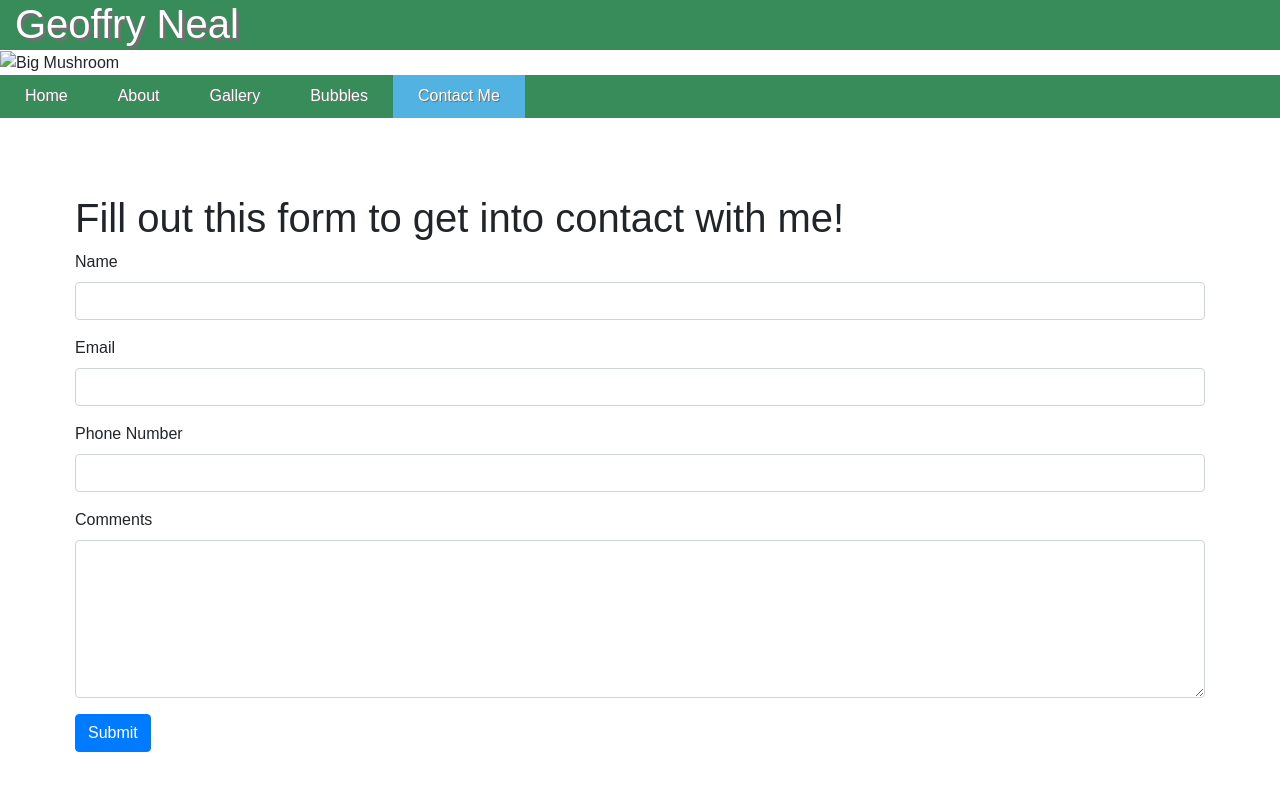
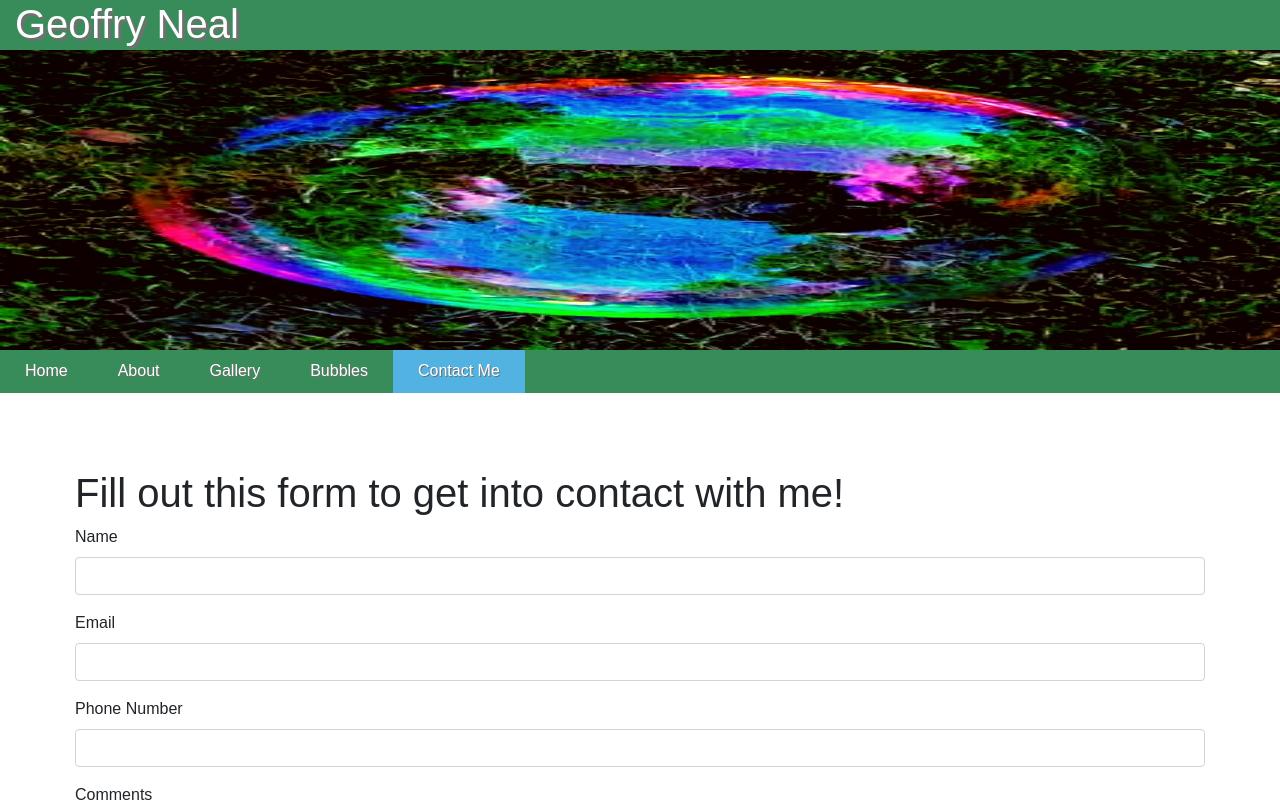
Before and after one commit to hsp910/geoffery-neal, a plain HTML site: page contact.html in a window 1280 px wide. Shown: the top 810 px of the page. Drawn offline with nearby package versions, Linux system fonts and the light colour scheme; a web font is replaced by a local one.

Commit message:
reeeeeeeeee

```diff
--- a/contact.html
+++ b/contact.html
@@ -21,7 +21,7 @@
         <header class="container-fluid">
             <h1 class="id">Geoffry Neal</h1>
         </header>
-        <div class="mushroom-banner"><img src=images/bubble-bob width="100%" height="300px"
+        <div class="mushroom-banner"><img src=images/bubble-bob.jpg width="100%" height="300px"
             alt="Big Mushroom"></img>
         </div>
         <nav>
```
Also changed, not shown: gallery.html (+1 -1 lines).
